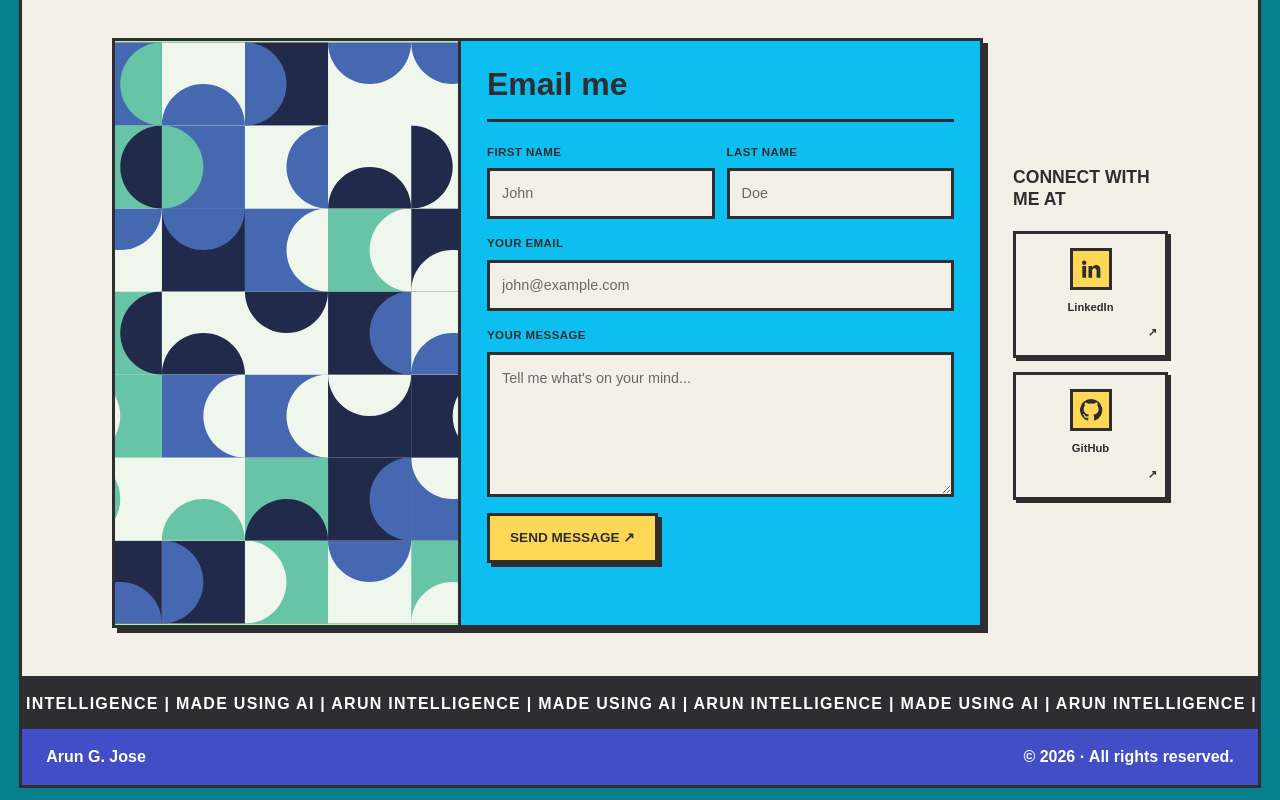
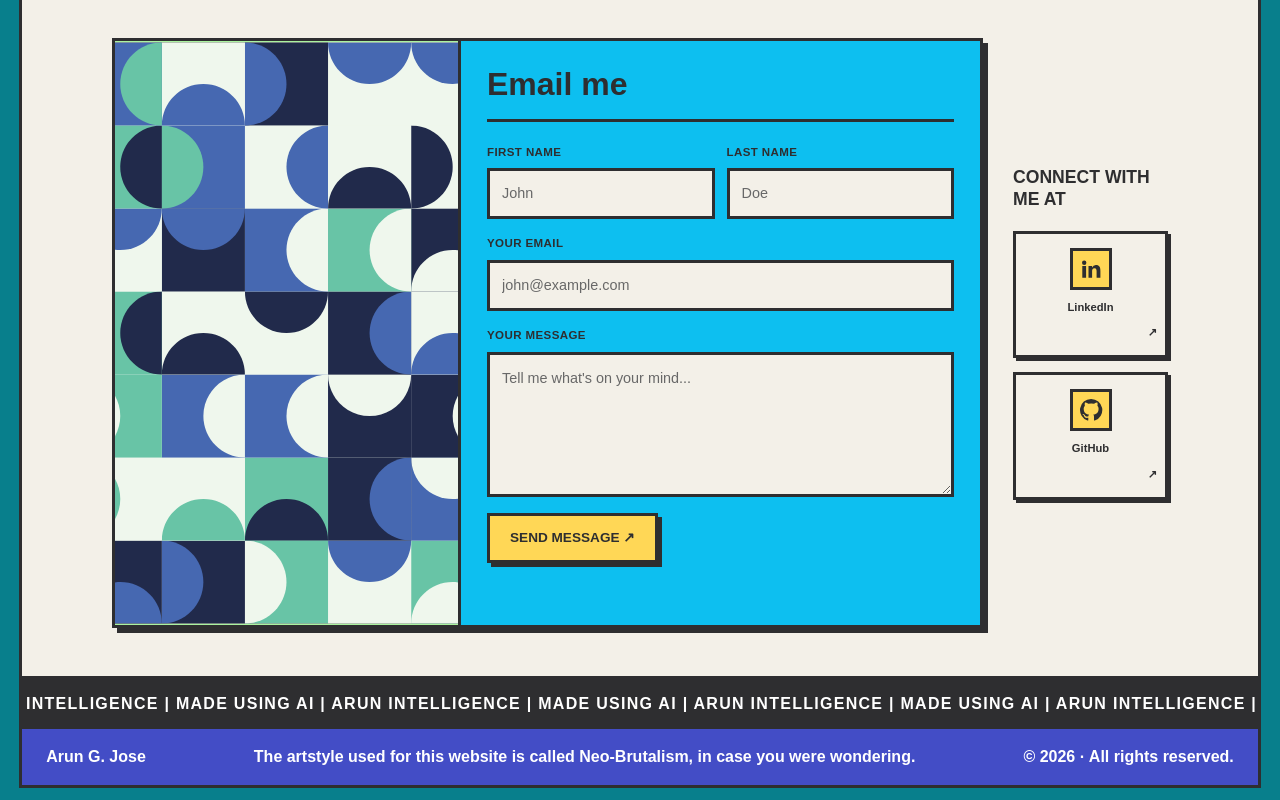
Before and after one commit to arungjose/arundev, a React (Vite) app: page /#/ in a window 1280 px wide. Shown: the part 3162-3962 px from the top of the page. Built offline with nearby package versions, Linux system fonts and the light colour scheme.

Commit message:
Added a footer

```diff
--- a/src/components/footer.jsx
+++ b/src/components/footer.jsx
@@ -18,6 +18,7 @@ export default function Footer() {
 
             <div className="footer-credit">
                 <span className="footer-name">Arun G. Jose</span>
+                <span className="footer-info">The artstyle used for this website is called Neo-Brutalism, in case you were wondering.</span>
                 <span className="footer-legal">
                     © {new Date().getFullYear()} · All rights reserved.
                 </span>
```
